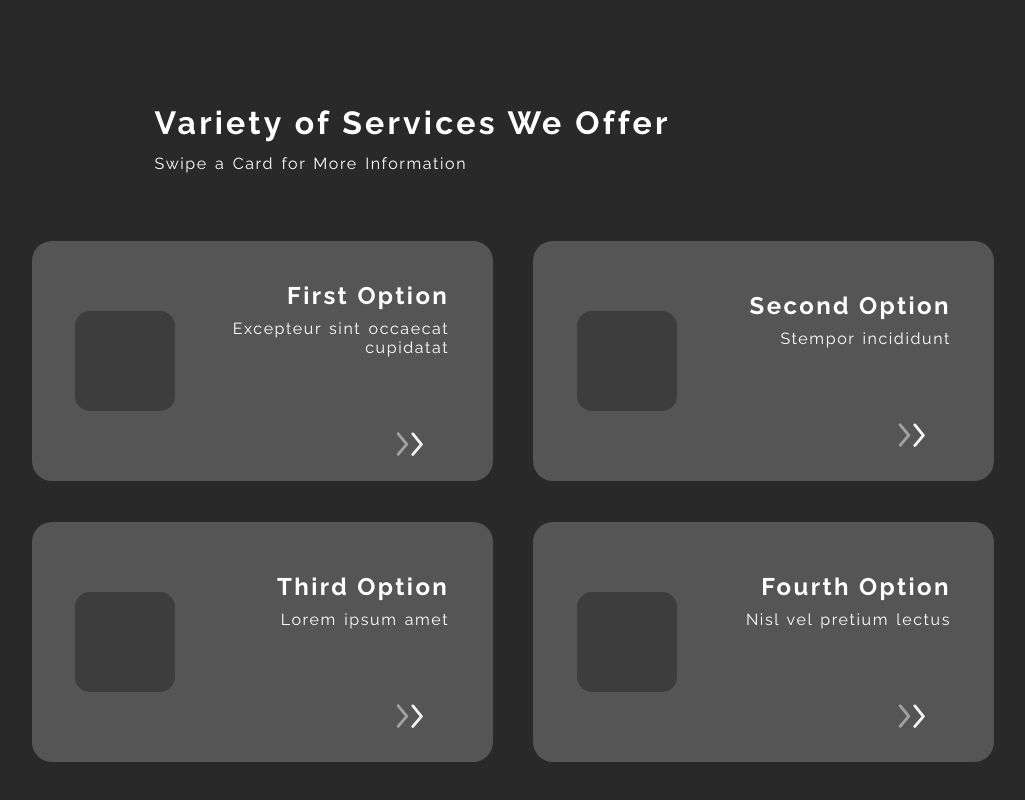
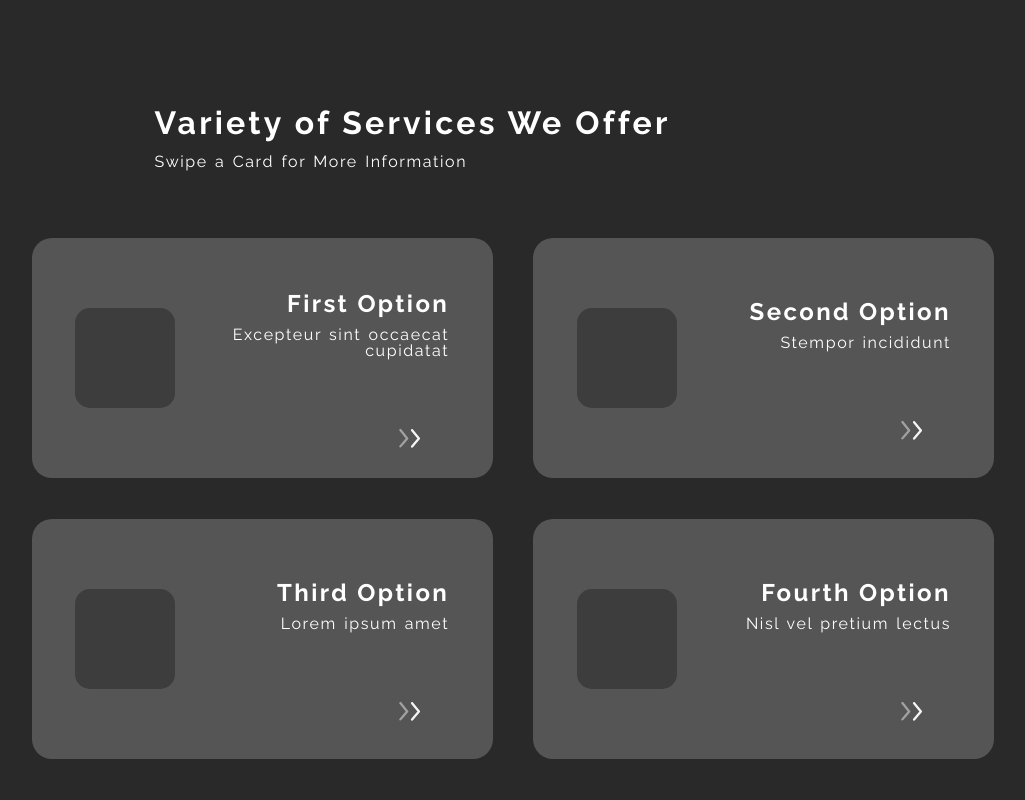
Before and after one commit to thefuriousduck/thefuriousduck.github.io, a plain HTML site: page index.html in a window 1280 px wide. Shown: the part 1605-2405 px from the top of the page, without its empty margins (127-1152 px from the left). Drawn offline with nearby package versions, Linux system fonts and the light colour scheme.

Commit message:
Update styles.css

```diff
--- a/styles.css
+++ b/styles.css
@@ -407,6 +407,7 @@ h2 {
     word-spacing: 0.1em;
     letter-spacing: 0.1em;
     margin-bottom: 3em;
+    line-height: 1em;
 }
 .reverse {
     flex-direction: row-reverse;
@@ -427,7 +428,7 @@ h2 {
 }
 .swipe-icon {
     float: right;
-    height: 10vh;
+    height: 8vh;
     width: 10vh;
 }
 
```
